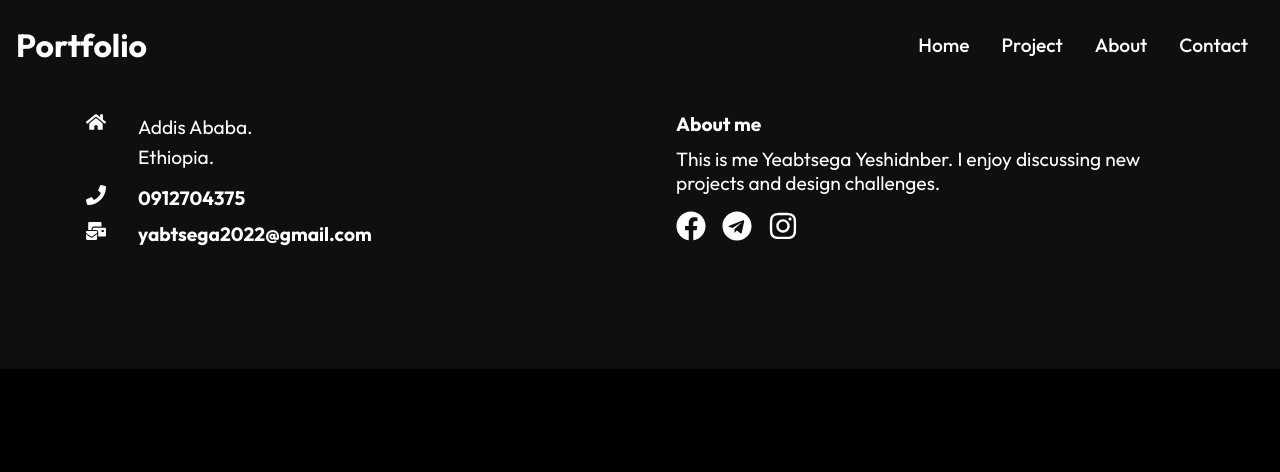
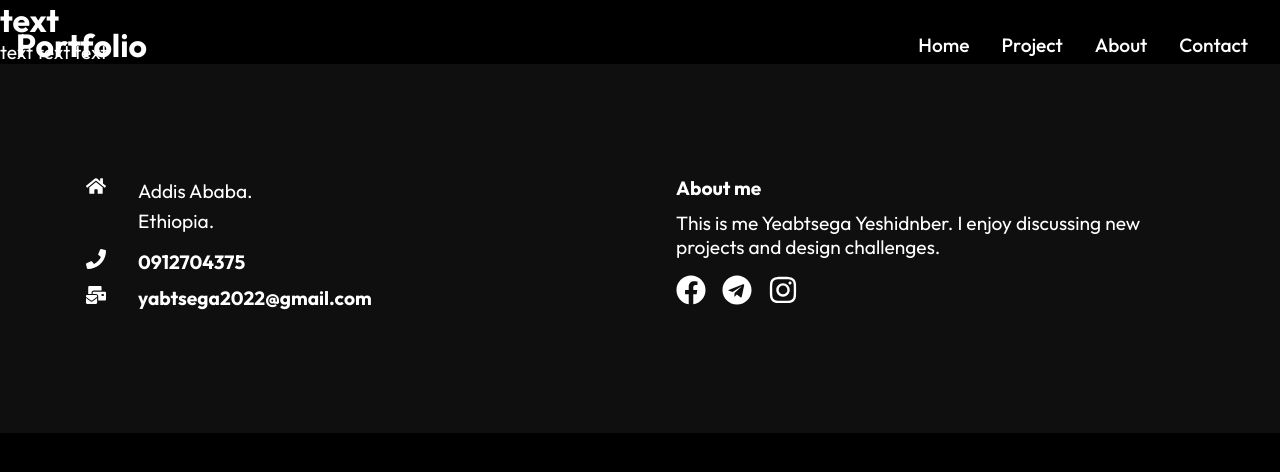
Before and after one commit to yeabtsega45/My-Portfolio, a React (Create React App) app: page /project in a window 1280 px wide. Shown: the top 472 px of the page. Built offline with nearby package versions, Linux system fonts and the light colour scheme.

Commit message:
creating reusable frontpage component

```diff
--- /dev/null
+++ b/src/Components/HeroImg2.js
@@ -0,0 +1,15 @@
+import React from "react";
+import "./HeroImgStyles2.css";
+
+function HeroImg2() {
+  return (
+    <div className="hero-img">
+      <div className="heading">
+        <h1>text</h1>
+        <p>text text text</p>
+      </div>
+    </div>
+  );
+}
+
+export default HeroImg2;
--- a/src/Routes/Project.js
+++ b/src/Routes/Project.js
@@ -1,11 +1,13 @@
 import React from "react";
 import Navbar from "../Components/Navbar";
 import Footer from "../Components/Footer";
+import HeroImg2 from "../Components/HeroImg2";
 
 function Project() {
   return (
     <div>
       <Navbar />
+      <HeroImg2 />
       <Footer />
     </div>
   );
```
Also changed, not shown: src/Components/HeroImgStyles2.css (added).
